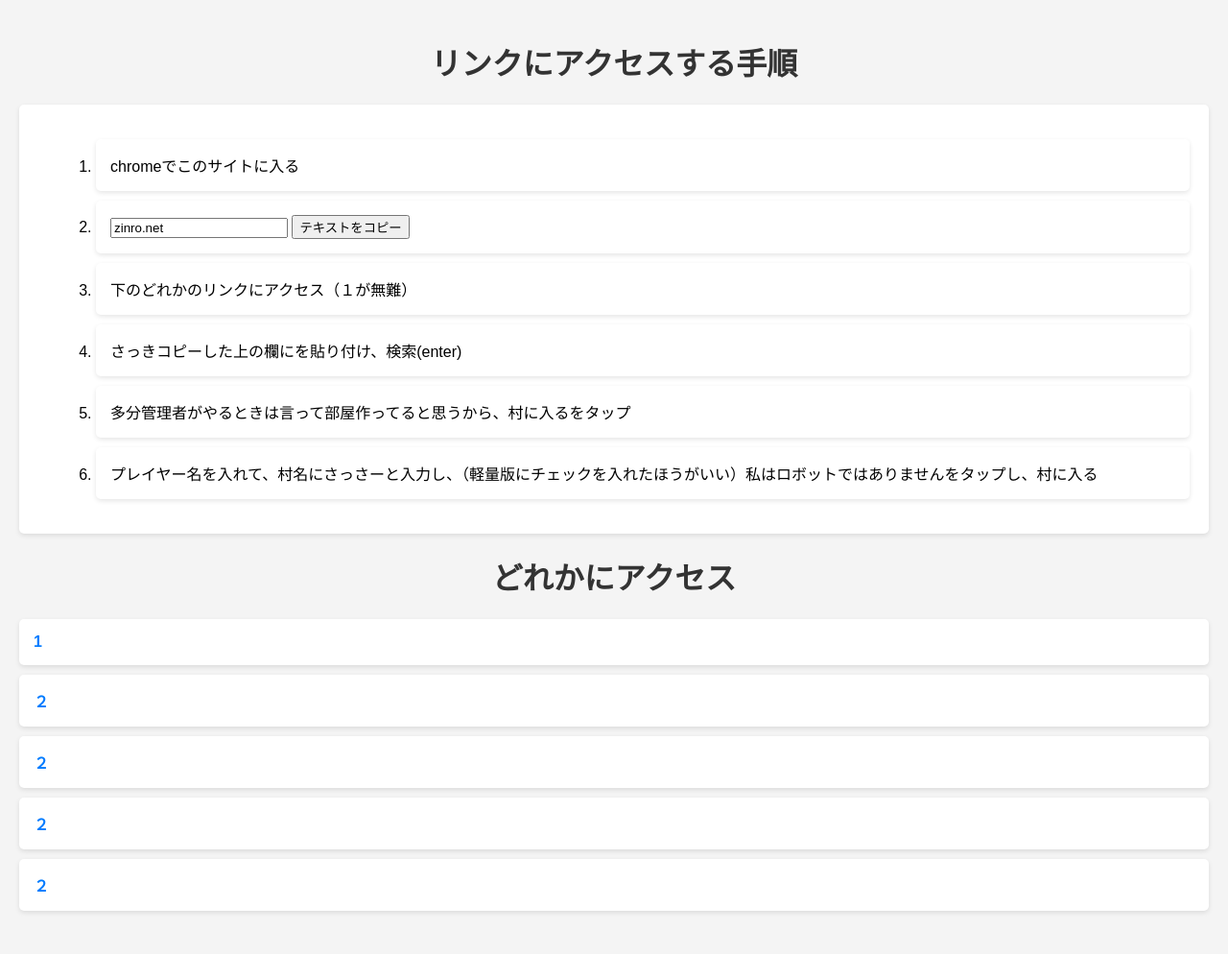
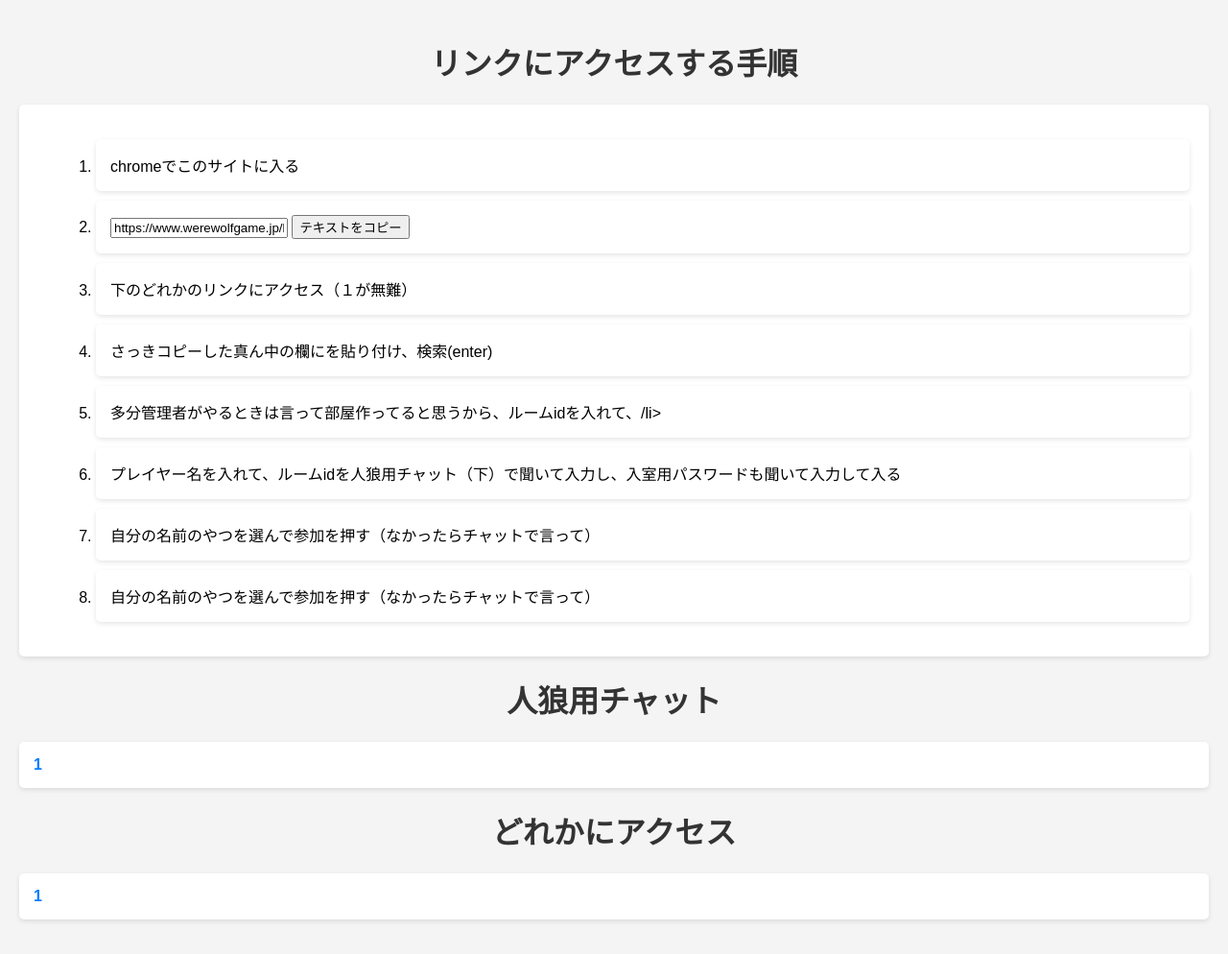
Before and after one commit to sassa12345/sassa1, a plain HTML site: page index.html in a window 1280 px wide. Shown: the whole page at 96% size. Drawn offline with Linux system fonts and the light colour scheme.

Commit message:
Update index.html

```diff
--- a/index.html
+++ b/index.html
@@ -53,19 +53,28 @@
             <li>chromeでこのサイトに入る</li>
 
             <li>
-    <input type="text" id="textToCopy" value="zinro.net"">
+    <input type="text" id="textToCopy" value="https://www.werewolfgame.jp/login"">
     <button onclick="copyText()">テキストをコピー</button>
 
                         <li>下のどれかのリンクにアクセス（１が無難）</li>
 
-<li>さっきコピーした上の欄にを貼り付け、検索(enter) </li>
-            <li>多分管理者がやるときは言って部屋作ってると思うから、村に入るをタップ</li>
-<li>プレイヤー名を入れて、村名にさっさーと入力し、（軽量版にチェックを入れたほうがいい）私はロボットではありませんをタップし、村に入る</li>
+<li>さっきコピーした真ん中の欄にを貼り付け、検索(enter) </li>
+            <li>多分管理者がやるときは言って部屋作ってると思うから、ルームidを入れて、/li>
+<li>プレイヤー名を入れて、ルームidを人狼用チャット（下）で聞いて入力し、入室用パスワードも聞いて入力して入る</li>
+            <li>自分の名前のやつを選んで参加を押す（なかったらチャットで言って）</li>
+<li>自分の名前のやつを選んで参加を押す（なかったらチャットで言って）</li>
 
 
 
         </ol>
     </div>
+        <h1>人狼用チャット</h1>
+    <ul>
+
+
+        <li><a href="http://sassa5.starfree.jp/zinro/zinro.php" target="_blank">1</a></li>
+
+    </ul>
 <body>
     <script>
         function copyText() {
@@ -91,11 +100,8 @@
     <h1>どれかにアクセス</h1>
     <ul>
 
-        <li><a href="https://chatter-chatwithfriends.robinhud.com/ " target="_blank">1</a></li>
-        <li><a href="https://thisistotallywork.robinhud.com/" target="_blank">２</a></li>
-        <li><a href="https://awonderfulvsking.undo.it/" target="_blank">２</a></li>
-        <li><a href="https://demo.theoceancleanup.info/" target="_blank">２</a></li>
-        <li><a href="https://demo.theoceancleanup.info/" target="_blank">２</a></li>
+
+        <li><a href="https://demo.theoceancleanup.info/" target="_blank">1</a></li>
 
     </ul>
 </body>
```
